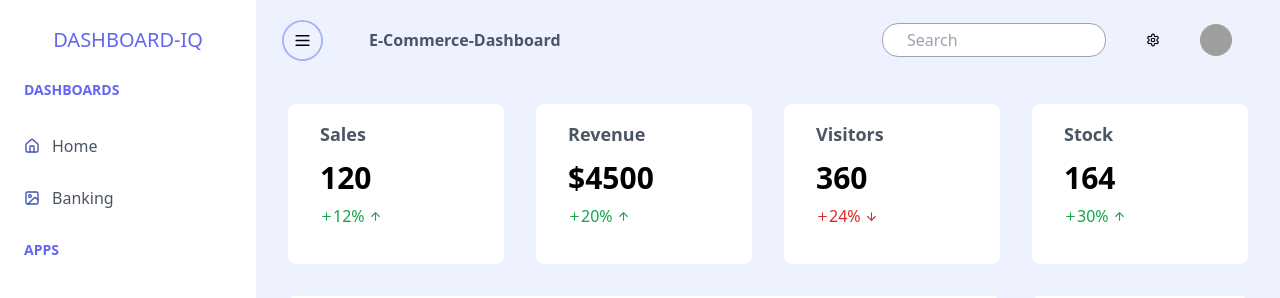
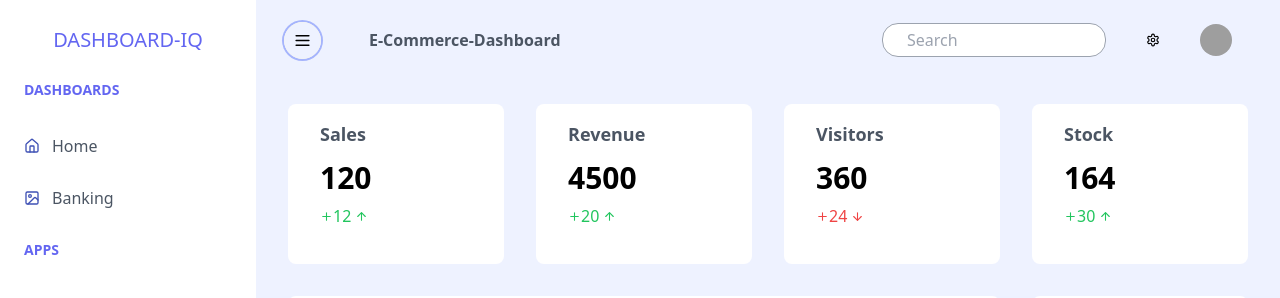
Before and after one commit to Henrykariuki/dashboard-iq, a Vue app: page / in a window 1280 px wide. Shown: the top 298 px of the page. Built offline with nearby package versions, Linux system fonts and the light colour scheme; grey boxes are pictures that could not be loaded.

Commit message:
Initial commit

```diff
--- a/src/components/IncomeGrid.vue
+++ b/src/components/IncomeGrid.vue
@@ -1,55 +1,32 @@
 <script setup>
 import BarChart from './BarChart.vue';
 import PieChart from './PieChart.vue';
-import { Plus, ArrowUp, ArrowDown } from 'lucide-vue-next';
+
+import { ref } from 'vue';
+import StatCard from './StatCard.vue';
+
+const stats = ref([
+    {
+        title: 'Sales', value: 120, changePercentage: 12, positivechange: true,
+    },
+    {
+        title: 'Revenue', value: 4500, changePercentage: 20, positivechange: true,
+    },
+    {
+        title: 'Visitors', value: 360, changePercentage: 24, positivechange: false,
+    },
+    {
+        title: 'Stock', value: 164, changePercentage: 30, positivechange: true,
+    }
+])
 </script>
 <template>
     <div class="revenue-grid mt-6 w-full px-8">
         <div class="grid grid-cols-4 gap-8">
-            <div class="rounded-lg bg-white h-40">
-                <div class=" ml-8 mt-4 flex flex-col justify-start">
-                    <p class="font-bold text-lg text-gray-600 mb-3">Sales</p>
-                    <p class="font-bold text-3xl mb-2">120</p>
-                    <div class="flex items-center text-green-600">
-                        <Plus size="13" />
-                        <p class="mr-1">12%</p>
-                        <ArrowUp size="13"/>
-                    </div>
-                </div>
-            </div>
-            <div class="rounded-lg bg-white h-40">
-                 <div class=" ml-8 mt-4 flex flex-col justify-start">
-                    <p class="font-bold text-lg text-gray-600 mb-3">Revenue</p>
-                    <p class="font-bold text-3xl mb-2">$4500</p>
-                    <div class="flex items-center text-green-600">
-                        <Plus size="13" />
-                        <p class="mr-1">20%</p>
-                        <ArrowUp size="13"/>
-                    </div>
-                </div>
-            </div>
-            <div class="rounded-lg bg-white h-40">
-                 <div class=" ml-8 mt-4 flex flex-col justify-start">
-                    <p class="font-bold text-lg text-gray-600 mb-3">Visitors</p>
-                    <p class="font-bold text-3xl mb-2">360</p>
-                    <div class="flex items-center text-red-600">
-                        <Plus size="13" />
-                        <p class="mr-1">24%</p>
-                        <ArrowDown size="13"/>
-                    </div>
-                </div>
-            </div>
-            <div class="rounded-lg bg-white h-40">
-                 <div class=" ml-8 mt-4 flex flex-col justify-start">
-                    <p class="font-bold text-lg text-gray-600 mb-3">Stock</p>
-                    <p class="font-bold text-3xl mb-2">164</p>
-                    <div class="flex items-center text-green-600">
-                        <Plus size="13" />
-                        <p class="mr-1">30%</p>
-                        <ArrowUp size="13"/>
-                    </div>
-                </div>
-            </div>
+            <StatCard v-for="(stat, index) in stats" :key="index" :stats="stat"/>
+
+
+
             <BarChart></BarChart>
             <PieChart></PieChart>
         </div>
--- /dev/null
+++ b/src/components/StatCard.vue
@@ -0,0 +1,26 @@
+<script setup>
+ //define the following props: title, value, change percentage, positive change
+ import { Plus, ArrowUp, ArrowDown } from 'lucide-vue-next';
+ defineProps({
+    stats: {
+        type: Object,
+        required: true
+    }
+ })
+ </script>
+<template>
+<div class="rounded-lg bg-white h-40">
+    <div class=" ml-8 mt-4 flex flex-col justify-start">
+        <p class="font-bold text-lg text-gray-600 mb-3">{{stats.title}}</p>
+        <p class="font-bold text-3xl mb-2">{{stats.value}}</p>
+        <div :class="`flex items-center ${stats.positivechange ? 'text-green-500' : 'text-red-500'}` ">
+            <Plus   size="13" />
+            <p class="mr-1">{{stats.changePercentage}}</p>
+            <ArrowUp v-if="stats.positivechange" size="13"/>
+            <ArrowDown v-else="stats.positivechange" size="13"/>
+        </div>
+    </div>
+</div>
+</template>
+<style scoped>
+</style>
```
